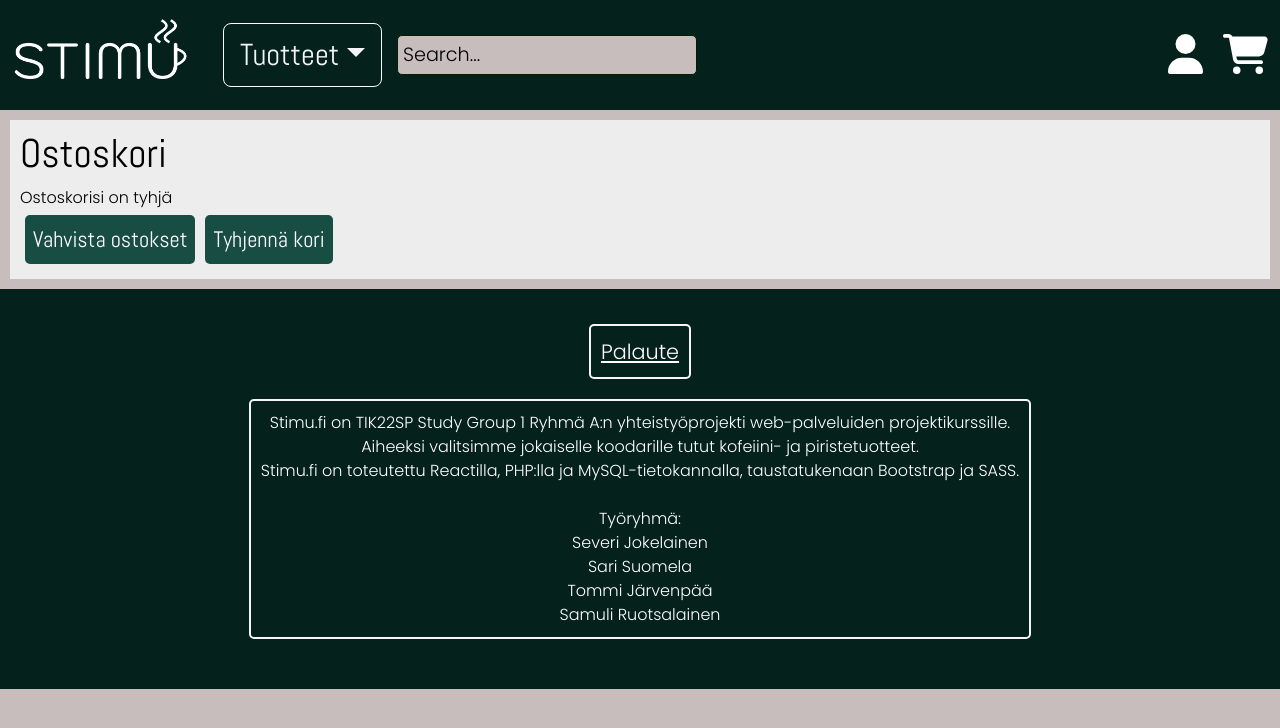
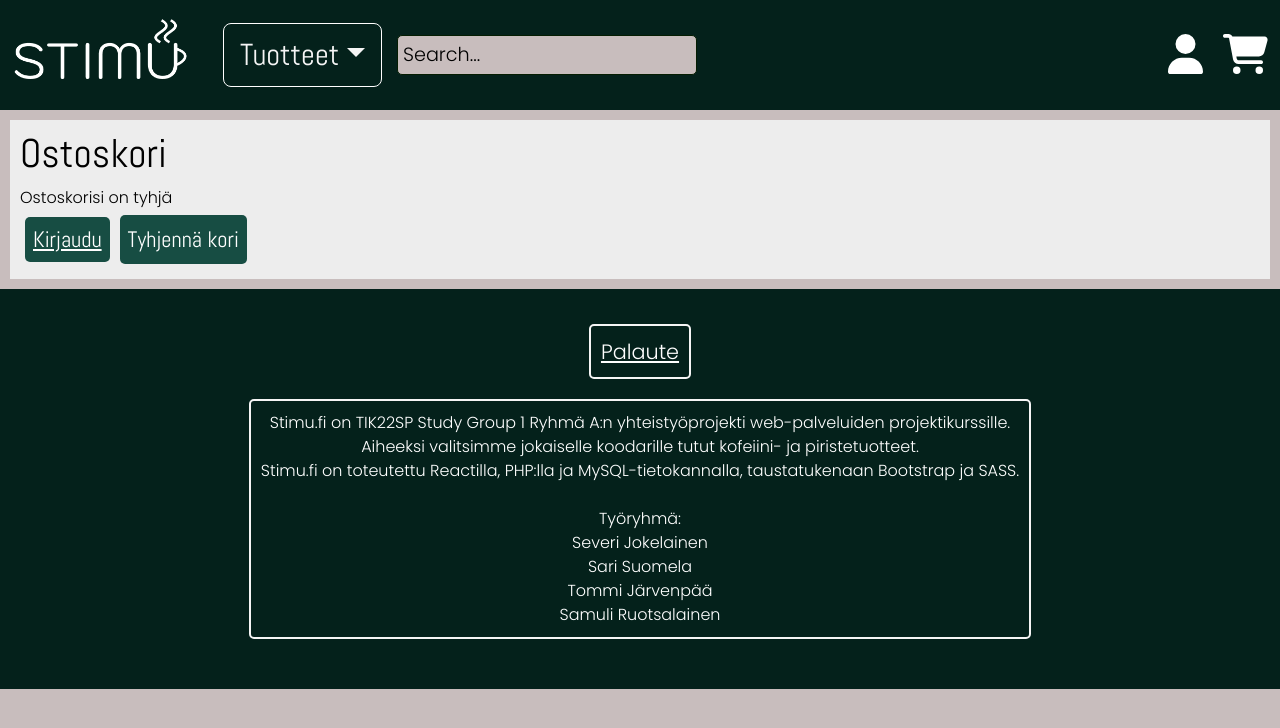
Before and after one commit to Stimu-Webshop/stimu-webshop.github.io, a React (Create React App) app in the folder caffeine-shop/: page /cartpage in a window 1280 px wide. Shown: the top 728 px of the page. Built offline with nearby package versions, Linux system fonts and the light colour scheme.

Commit message:
when no uder_id found, log in

```diff
--- a/caffeine-shop/src/pages/CartPage.js
+++ b/caffeine-shop/src/pages/CartPage.js
@@ -4,6 +4,7 @@ import CartContent from '../components/CartContent'
 import '../styles/CartPage.scss'
 import { useState, useEffect } from "react";
 import Thankyou from './Thankyou';
+import { Link } from 'react-router-dom';
 
 export default function CartPage() {
 
@@ -101,11 +102,18 @@ export default function CartPage() {
         alert('Ostoskorin tyhjennys epäonnistui');
       });
   };
+  let confirmButton = null;
+  if (UserId) {
+  confirmButton = <button className='cartButton' onClick={handlePlaceOrder} disabled={isOrdering}>Vahvista ostokset</button>
+  } else {
+    confirmButton = <Link to="/login" className='cartButton'>Kirjaudu</Link>;
+  }
+
   return (
   <div className='cartpage'>
   <h2>Ostoskori</h2>
   <CartContent />
-      <button className='cartButton' onClick={handlePlaceOrder} disabled={isOrdering}>Vahvista ostokset</button>
+  {confirmButton}
   <button className='cartButton' onClick={handleDeleteCart}>Tyhjennä kori</button>
   </div>
   )
```
Lines whose indentation alone changed are shown as unchanged.
